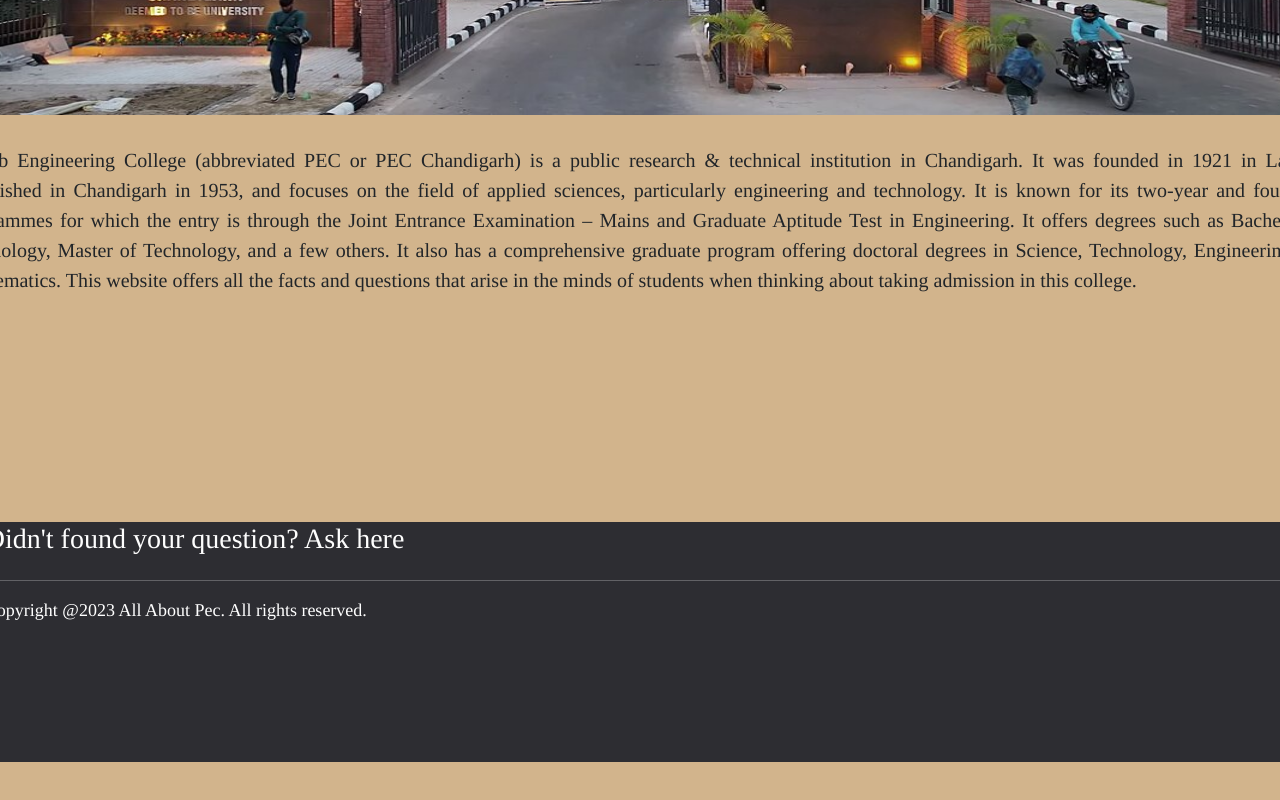
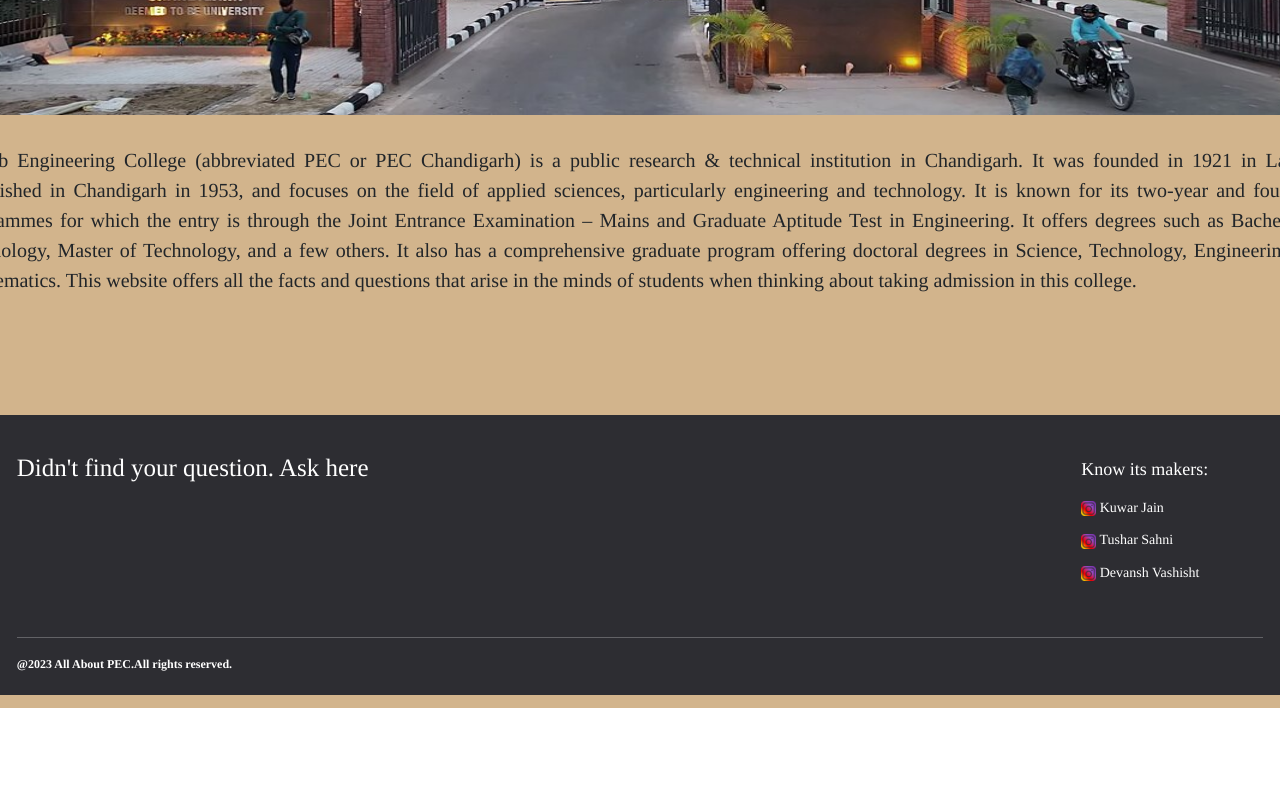
Before and after one commit to Toddlesplash001/team-23, a React (Vite) app: page / in a window 1280 px wide. Shown: the part 604-1404 px from the top of the page. After the commit the page ends 1312 px from the top, so only its background shows below. Built offline with nearby package versions, Linux system fonts and the light colour scheme.

Commit message:
Making footer better

```diff
--- a/src/App.css
+++ b/src/App.css
@@ -1,24 +1,20 @@
 #root {
-  min-height: 1800px;
+  min-height: 100vh;
   max-width: 60px;
   margin: auto;
   padding: 0rem;
   text-align: center;
   background-color: tan;
   background-size: cover;
+  display: flex;
+  flex-direction: column;
 
-}
-.read-the-docs {
-  color: tan;
 }
 hr{
 
   width: 100%;
 }
-.img{
-  display: flex;
-  align-items: flex-start;
-}
+
 .symbol{
   position: absolute;
   left: 0;
--- a/src/App.tsx
+++ b/src/App.tsx
@@ -11,7 +11,6 @@ function App() {
 
   return (
     <>
-      {" "}
       <div className="symbol">
         <img src={symbol} alt="symbol of PEC" width={150} height={150}></img>
       </div>
@@ -26,6 +25,8 @@ function App() {
       <br></br>
       <br></br>
       <br></br>
+      <br></br>
+
       <Footer />
     </>
   );
--- a/src/MyComponents/Footer.css
+++ b/src/MyComponents/Footer.css
@@ -1,33 +1,56 @@
 .section__padding{
-    padding: 0rem 2rem;
-    margin-bottom: 0vh;
-    min-width: 150vh;
-    margin-top: 10%;
+    padding: 1rem 4rem;
+    min-width: 140vh;
+    margin-top: auto;
 
 }
 .footer{
     background-color: #2d2d32;
-    position:relative;
+    margin-top: auto;
+    height: 35vh;
 
-    left: 0;
-    right: 0;
-    height: 30vh;
 }
 .sb__footer{
     display: flex;
     flex-direction: column;
 }
+.sb__footer-links{
+    display: flex;
+    justify-content: space-between;
+    align-items: flex-start;
+    flex-direction: row;
+    flex-wrap: wrap;
+    width: 100%;
+    text-align: left;
+    margin-bottom: 2rem;
+
+}
+.sb__footer-links_request h3{
+    color: rgb(255, 255, 255);
+    width: 400px;
+    margin-top: 1.4rem;
+
+    font-size: 25px;
+    display: flex;
+    justify-content: flex-start;
+    flex-direction: column;
+    transition: all 0.1s linear;
+}
+.sb__footer-links_request h3:hover{
+    color: rgb(74, 59, 239);
+}
 .sb__footer-links_div{
-    padding: 0vh;
-    width: 900px;
-    margin: 0rem;
+    width: 150px;
+    margin-top: 0rem;
+
     display: flex;
     justify-content: flex-start;
     flex-direction: column;
     color: rgb(255, 255, 255);
+    margin-right: 2rem;
 }
 a{
-    color: rgb(255, 255, 255);
+    color: rgb(165, 57, 57);
     text-decoration: none;
 
 }
@@ -38,31 +61,58 @@ a{
 .socialmedia img{
     width: 80%;
 }
-.sb__footer-links_div h3{
-    color: rgb(254, 254, 254);
-    text-align:start;
-    margin-block-start: 0%;
-    transition: all 0.1s linear;
-}
-.sb__footer-links_div h3:hover{
-    color:rgb(40, 57, 205);
-}
 .sb__footer-links_div h4{
     font-size: 18px;
-    line-height: 27px;
-    margin-bottom: 5.9rem;
+    line-height: 17px;
+    margin-bottom: 0.9rem;
+    color: white;
 }
-.sb__footer.below{
+.sb__footer-links_div p{
+    font-size: 14px;
+    line-height: 15px;
+    margin: 0.5rem 0;
+    cursor: pointer;
+    color: white;
+    transition: all 0.1s linear ;
+}
+.sb__footer-links_div p:hover{
+    color: rgb(74, 59, 239);
+}
+.sb__footer-below{
     display: flex;
     flex-direction: row;
     justify-content: space-between;
     margin-top: 0.2rem;
 }
+.sb__footer-below-links{
+    display: flex;
+    flex-direction: row;
+}
+.sb__footer-below-links p{
+    font-size: 13px;
+    line-height: 15px;
+    margin-left: 2rem;
+    color: white;
+    font-weight: 600;
+}
 hr{
     color:white;
-    width: 145%;
+    width: 100%;
+}
+.sb__footer-copyright{
+font-size: 12px;
+line-height: 15px;
+color: white;
+font-weight: 600;
 }
 @media screen and (max-width: 850px) {
+    .sb__footer-heading h1{
+        font-size: 44px;
+        line-height: 50px;
+    }
+
+}
+@media screen and (max-width: 550px) {
     .sb__footer-heading h1{
      font-size: 34px;
      line-height: 42px;
@@ -70,23 +120,27 @@ hr{
     .sb__footer-links div{
         margin: 1rem 0;
     }
-    .sb__footer.btn p{
+    .sb__footer-btn p{
     font-size: 14px;
     line-height: 20px;
     }
     .sb__footer-below{
         flex-direction: column;
         justify-content: left;
-
     }
     .sb__footer-below-links{
         flex-direction: column;
-
     }
     .sb__footer-below-links p{
         margin-left: 0rem;
         margin-top: 1rem;
     }
+
+}
+.app{
+    min-height: 100vh;
+    display: flex;
+    flex-direction: column;
 }
 @media screen and (max-width: 400px) {
     .sb__footer-heading h1{
--- a/src/MyComponents/Footer.tsx
+++ b/src/MyComponents/Footer.tsx
@@ -1,22 +1,44 @@
 import React from "react";
 import "../MyComponents/Footer.css";
-
+import insta from "../assets/Instagram-Icon.png";
 const Footer = () => {
   return (
     <div className="footer">
-      <div className="sb__footer section__padding">
+       <div className="sb__footer section__padding">
         <div className="sb__footer-links">
+          <div className = "sb__footer-links_request">
+            <a href = "https://forms.gle/Kc9ZYJenozVompAv5">
+            <h3>Didn't find your question. Ask here</h3>
+            </a>
+          </div>
           <div className="sb__footer-links_div">
-            <a href = "https://forms.gle/Kc9ZYJenozVompAv5">
-            <h3>Didn't found your question? Ask here</h3>
+            <br></br>
+
+            <h4>Know its makers:</h4>
+
+            <a href = "https://www.instagram.com/kuwarjainn/">
+            <p><img src = {insta} alt = "" width = {15} height = {15}></img>  Kuwar Jain</p>
             </a>
-            <hr></hr>
-            <h4>Copyright @2023 All About Pec. All rights reserved.</h4>
+            <a href = "https://www.instagram.com/tushar._sahni._/">
+            <p><img src = {insta} alt = "" width = {15} height = {15}></img>  Tushar Sahni</p>
+            </a>
+            <a href = "https://www.instagram.com/devanshvashisht_/">
+            <p><img src = {insta} alt = "" width = {15} height = {15}></img>  Devansh Vashisht</p>
+            </a>
+            </div>
 
+
+
+        </div>
+       <hr></hr>
+       <div className = "sb__footer-below">
+        <div className = "sb__footer-copyright">
+          <p>
+            @2023 All About PEC.All rights reserved.
+          </p>
           </div>
-        </div>
+          </div>
       </div>
-
     </div>
   );
 };
--- a/src/MyComponents/Header.css
+++ b/src/MyComponents/Header.css
@@ -1,7 +1,6 @@
 #root {
 
   text-align: center;
-  max-height: 100vh;
   min-width: 175vh;
   background-color:tan;
   text-decoration-color: tan;
@@ -23,16 +22,11 @@ ul {
     text-align: justify;
     position: sticky;
     z-index: 40;
-
-
-
-  top: 10px;
-  left: 0%;
-  margin-top: 0rem;
+    top: 10px;
+    left: 0%;
+    margin-top: 0rem;
     color:tan;
-
-  }
-
+    }
 .nav_item {
 
   margin-top: 3%;
@@ -42,7 +36,6 @@ text-align: justify;
 font-family: "Calisto MT", Times, serif;
 font-size: 20px;
 font-weight:400;
-
 }
 hr{
   height: 0;
@@ -62,9 +55,7 @@ hr{
 }
 .nav-tabs{
  color: rgb(235, 0, 0);
-
-
-}
+ }
 .nav-tabs > li.active > a {
   color: #3c5a78;
   font-size: 16px;
```
Also changed, not shown: src/assets/Instagram-Icon.png (added). Lines whose indentation alone changed are shown as unchanged.
